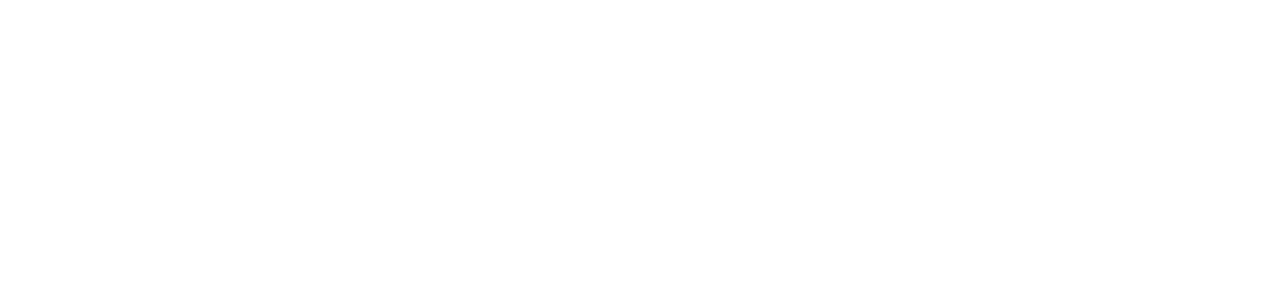
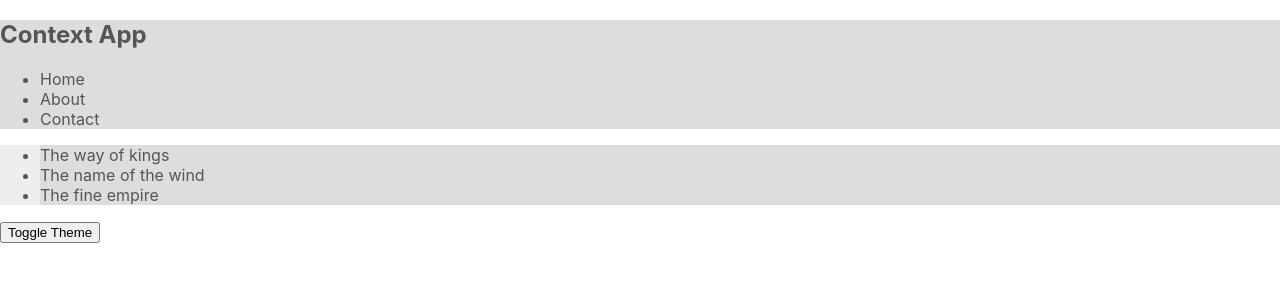
Before and after one commit to rafeym/react-context-hooks, a React (Create React App) app: page / in a window 1280 px wide. Shown: the top 300 px of the page. Built offline with nearby package versions, Linux system fonts and the light colour scheme.

Commit message:
DEVELOP: Using multiple contexts

```diff
--- a/src/App.js
+++ b/src/App.js
@@ -1,7 +1,26 @@
 import React from 'react'
 
+// Components
+import Navbar from './components/Navbar'
+import Booklist from './components/Booklist'
+
+// Context
+import ThemeContextProvider from './contexts/ThemeContext'
+import AuthContextProvider from './contexts/AuthContext'
+import ThemeToggle from './components/ThemeToggle'
+
 function App() {
-  return <div className='App'></div>
+  return (
+    <div className='App'>
+      <ThemeContextProvider>
+        <AuthContextProvider>
+          <Navbar />
+          <Booklist />
+          <ThemeToggle />
+        </AuthContextProvider>
+      </ThemeContextProvider>
+    </div>
+  )
 }
 
 export default App
```
